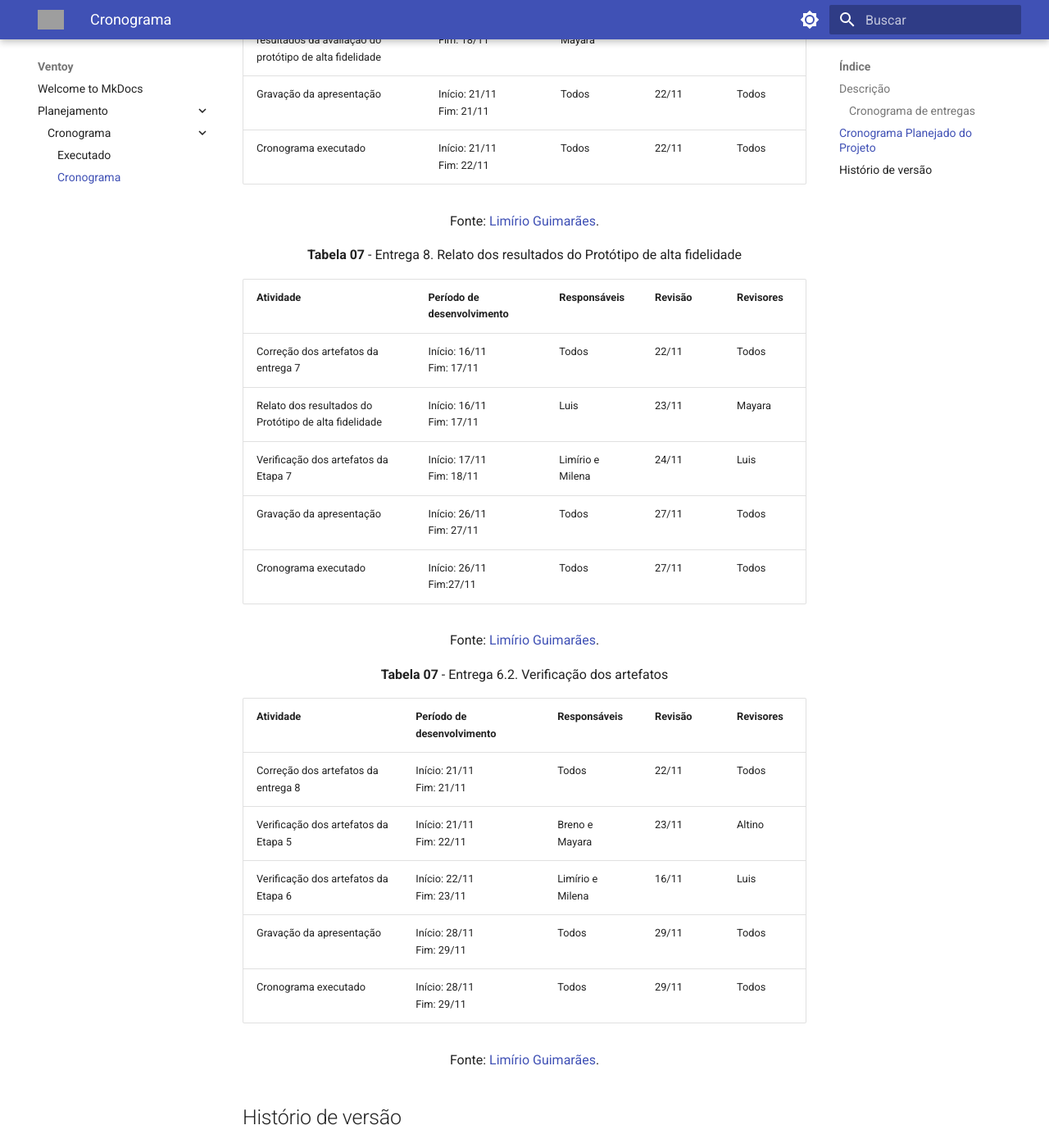
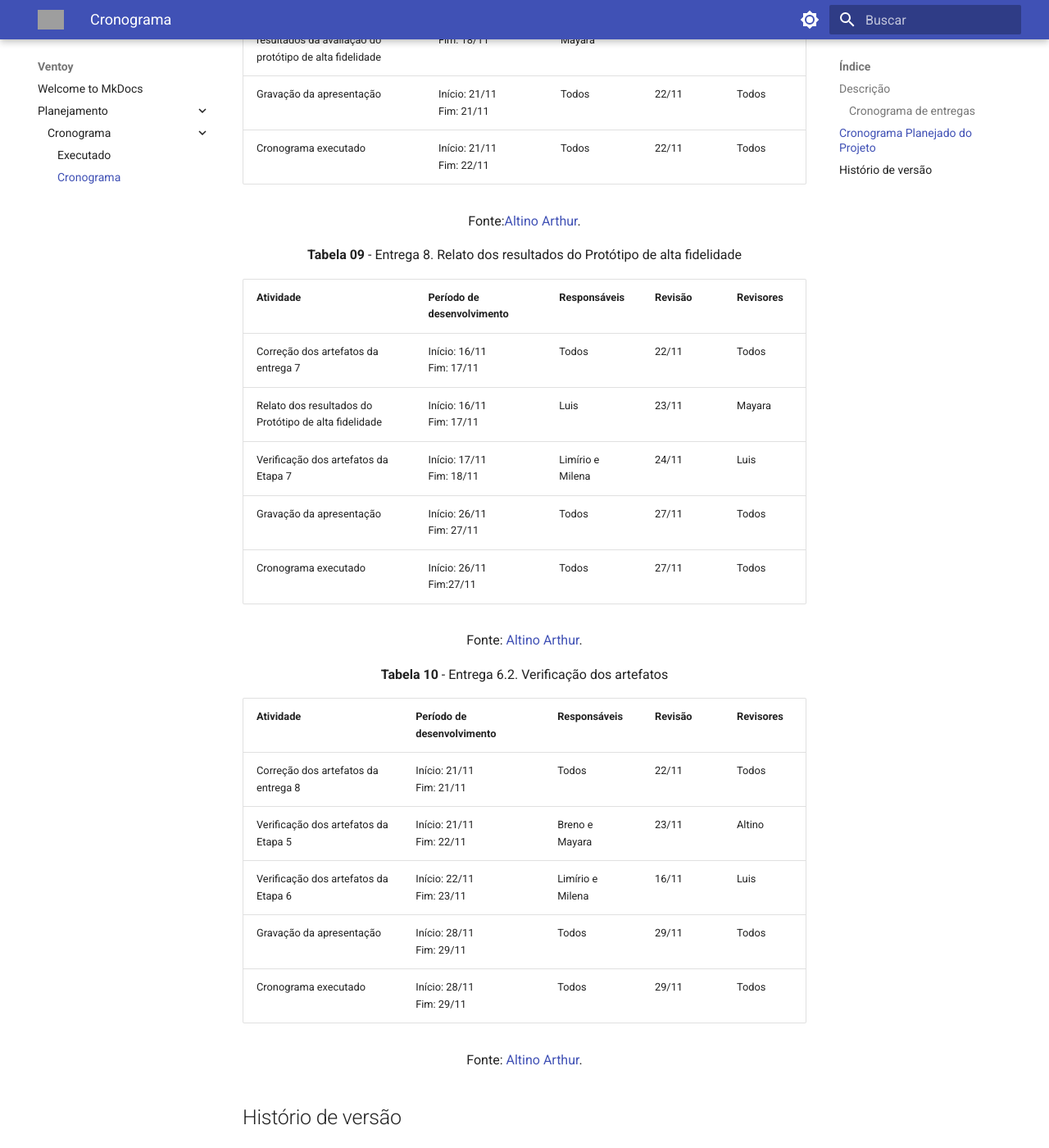
Before and after one commit to Interacao-Humano-Computador/2023.2-Ventoy, an MkDocs documentation site: the page built from docs/planejamento/cronograma/planejado.md, in a window 1280 px wide and 1400 px high, scrolled down 7123 px. Shown: the whole window at 82% size. Built offline with MkDocs 1.6.1 and Material for MkDocs 9.7.7, drawn with Linux system fonts in a browser that asks for light colours; grey boxes are pictures that could not be loaded.

Commit message:
Update planejado.md

```diff
--- a/docs/planejamento/cronograma/planejado.md
+++ b/docs/planejamento/cronograma/planejado.md
@@ -121,7 +121,7 @@ O cronograma elaborado pela equipe tem como objetivo orientar e facilitar o plan
 
 <font size="3"><p style="text-align: center">Fonte: [Limírio Guimarães](https://github.com/LimirioGuimaraes).</p></font>
 
-<p align="center"><b>Tabela 07</b> - Entrega 7.  Planejamento da Avaliação do protótipo de
+<p align="center"><b>Tabela 08</b> - Entrega 7.  Planejamento da Avaliação do protótipo de
 alta fidelidade </p>
 
 | Atividade                                                        	      | Período de desenvolvimento  | Responsáveis       | Revisão   | Revisores          |
@@ -134,9 +134,9 @@ alta fidelidade </p>
 | Cronograma executado                                           	        | Início: 21/11<br>Fim: 22/11 | Todos              |   22/11   | Todos              |
 
 
-<font size="3"><p style="text-align: center">Fonte: [Limírio Guimarães](https://github.com/LimirioGuimaraes).</p></font>
+<font size="3"><p style="text-align: center">Fonte:[Altino Arthur](https://github.com/arthurrochamoreira).</p></font>
 
-<p align="center"><b>Tabela 07</b> - Entrega 8. Relato dos resultados do Protótipo de alta fidelidade </p>
+<p align="center"><b>Tabela 09</b> - Entrega 8. Relato dos resultados do Protótipo de alta fidelidade </p>
 
 | Atividade                                                        	      | Período de desenvolvimento  | Responsáveis       | Revisão   | Revisores          |
 | ------------------------------------------------------------------------| --------------------------- | ------------------ | ----------| ------------------ |
@@ -147,9 +147,9 @@ alta fidelidade </p>
 | Cronograma executado                                           	        | Início: 26/11<br>Fim:27/11 | Todos              |   27/11   | Todos              |
 
 
-<font size="3"><p style="text-align: center">Fonte: [Limírio Guimarães](https://github.com/LimirioGuimaraes).</p></font>
+<font size="3"><p style="text-align: center">Fonte: [Altino Arthur](https://github.com/arthurrochamoreira).</p></font>
 
-<p align="center"><b>Tabela 07</b> - Entrega 6.2. Verificação dos artefatos </p>
+<p align="center"><b>Tabela 10</b> - Entrega 6.2. Verificação dos artefatos </p>
 
 | Atividade                                                        	      | Período de desenvolvimento  | Responsáveis       | Revisão   | Revisores          |
 | ------------------------------------------------------------------------| --------------------------- | ------------------ | ----------| ------------------ |
@@ -159,7 +159,7 @@ alta fidelidade </p>
 | Gravação da apresentação                                           	    | Início: 28/11<br>Fim: 29/11 | Todos              |   29/11   | Todos              |
 | Cronograma executado                                           	        | Início: 28/11<br>Fim: 29/11 | Todos              |   29/11   | Todos              |
 
-<font size="3"><p style="text-align: center">Fonte: [Limírio Guimarães](https://github.com/LimirioGuimaraes).</p></font>
+<font size="3"><p style="text-align: center">Fonte: [Altino Arthur](https://github.com/arthurrochamoreira).</p></font>
 
 ## Histório de versão
 
```
